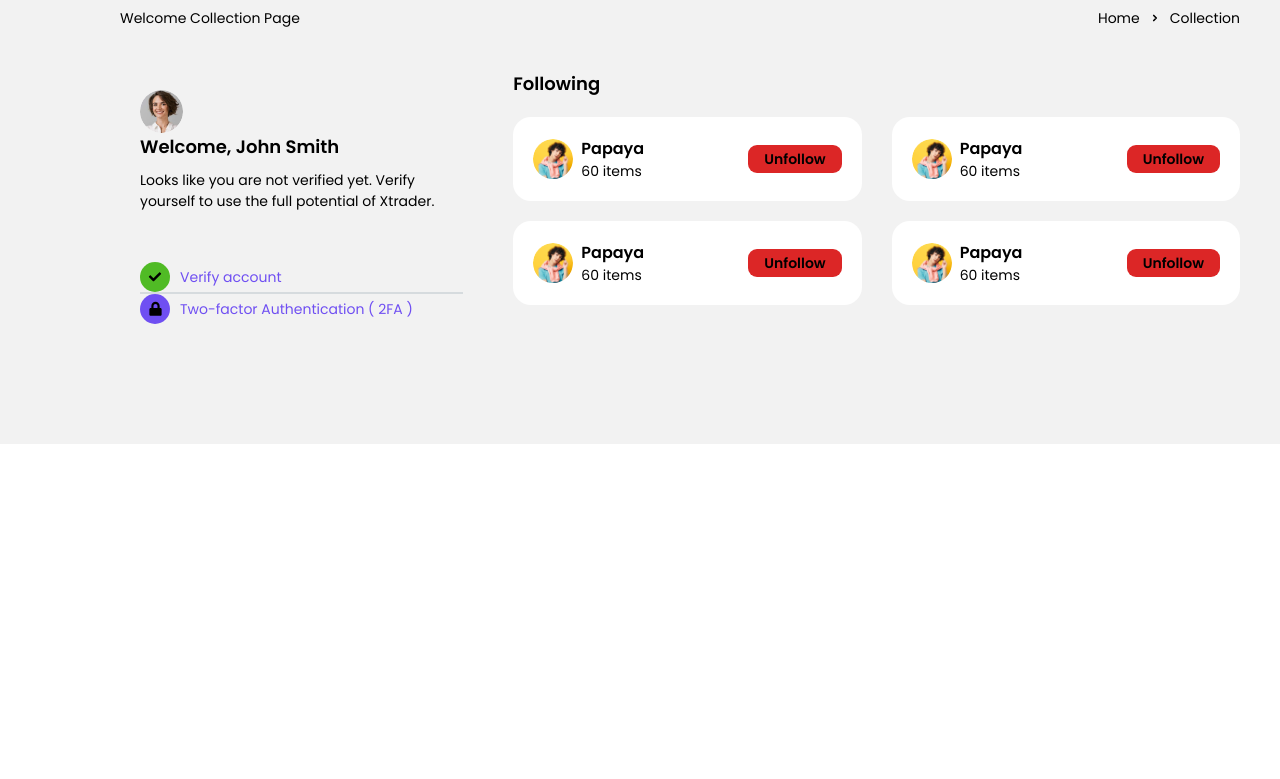
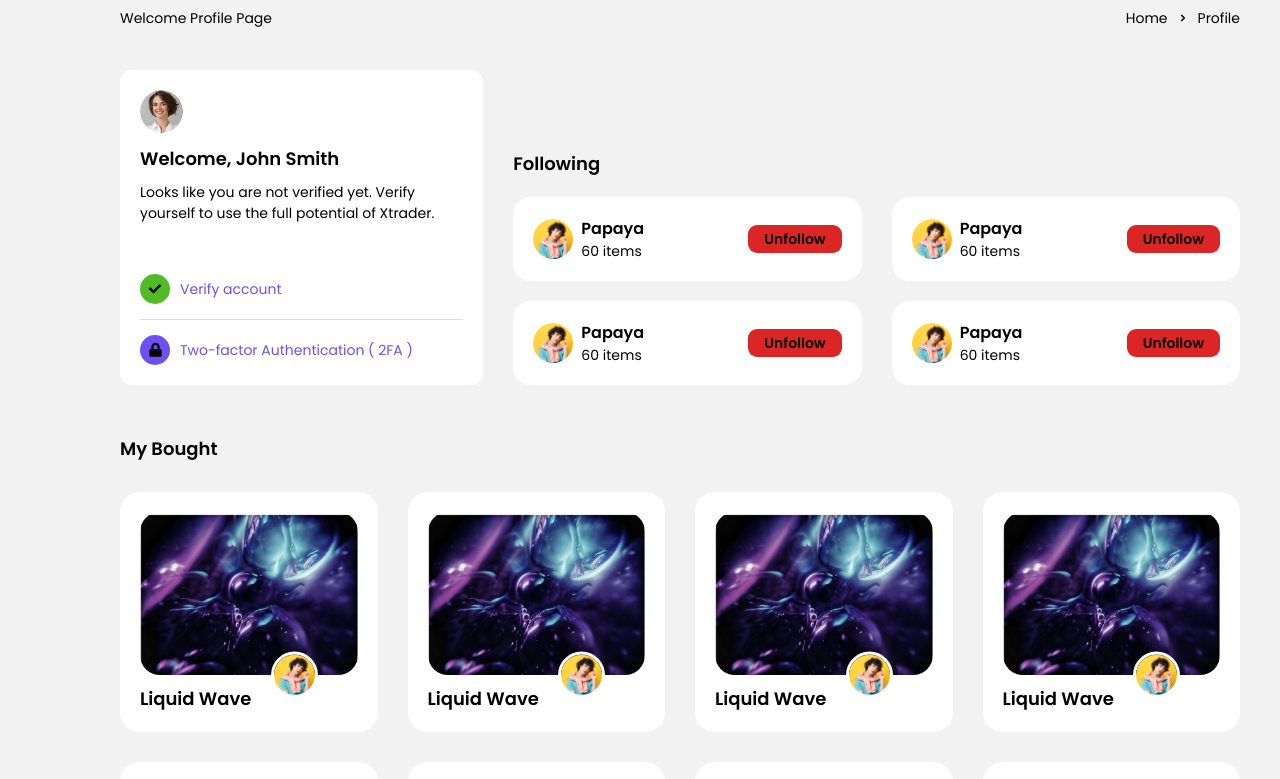
Before and after one commit to SajanThapa22/NFT-website, a React (Vite) app: page / in a window 1280 px wide. Shown: the part 5060-5839 px from the top of the page. Before the commit the page ends 5504 px from the top, so only its background shows below. Built offline with nearby package versions, Linux system fonts and the light colour scheme.

Commit message:
starting setting section

```diff
--- /dev/null
+++ b/src/components/BoughtCard.tsx
@@ -0,0 +1,22 @@
+import cool from "../assets/images/cool.png";
+import avatar from "../assets/images/avatar2.png";
+
+const BoughtCard = () => {
+  return (
+    <div className="p-5 bg-bg-comp grid gap-[10px] rounded-[20px]">
+      <div className="relative w-full">
+        <img src={cool} className="w-full aspect-[4/3] rounded-[20px]" alt="" />
+        <img
+          src={avatar}
+          className="size-[70px] lg:size-[47px] rounded-full border-[3px] border-[#fff] absolute bottom-0 translate-y-1/2 right-[50px] md:right-[40px]"
+          alt=""
+        />
+      </div>
+      <p className="text-[18px] text-txt-clr font-semibold capitalize">
+        liquid wave
+      </p>
+    </div>
+  );
+};
+
+export default BoughtCard;
--- a/src/components/Seperator.tsx
+++ b/src/components/Seperator.tsx
@@ -1,13 +1,6 @@
-interface Props {
-  top?: string;
-  bottom?: string;
-}
-
-const Seperator = ({ top, bottom }: Props) => {
+const Seperator = () => {
   return (
-    <div
-      className={`w-full h-[2px] bg-[#d6dbde] mb-[${bottom}] mt-[${top}]`}
-    ></div>
+    <div className={`w-full h-[1px] bg-[#d6dbde] mt-[15px] mb-[15px]`}></div>
   );
 };
 
--- a/src/pages/Profile.tsx
+++ b/src/pages/Profile.tsx
@@ -4,20 +4,21 @@ import Tick from "../assets/svgs/tick.svg?react";
 import Lock from "../assets/svgs/lock.svg?react";
 import Seperator from "../components/Seperator";
 import CreatorCard from "../components/CreatorCard";
+import BoughtCard from "../components/BoughtCard";
 
 const Profile = () => {
   return (
     <div>
-      <WelomeTitle pageTitle="collection" titleBelow="collection" />
+      <WelomeTitle pageTitle="profile" titleBelow="profile" />
 
-      <div className="grid grid-cols-[1fr,2fr] gap-[30px]">
-        <div id="profile-detail" className="p-5 rounded-[12px]">
+      <div className="grid grid-cols-1 lg:grid-cols-[1fr,2fr] gap-[30px]">
+        <div id="profile-detail" className="p-5 rounded-[12px] bg-bg-comp">
           <img
             src={avatar}
             className="w-42 aspect-square rounded-full"
             alt="profile picture"
           />
-          <p className="capitalize font-semibold text-[18px] text-txt-clr">
+          <p className="capitalize font-semibold text-[18px] text-txt-clr mt-3">
             welcome, john smith
           </p>
 
@@ -33,7 +34,7 @@ const Profile = () => {
             <p className="text-purp text-sm">Verify account</p>
           </div>
 
-          <Seperator top="15px" bottom="15px" />
+          <Seperator />
 
           <div className="flex gap-[10px] items-center">
             <div className="rounded-full bg-purp flex items-center justify-center size-[30px] p-2">
@@ -45,12 +46,12 @@ const Profile = () => {
           </div>
         </div>
 
-        <div id="following">
+        <div id="following" className="self-end">
           <p className="text-[18px] font-semibold text-txt-clr mb-5">
             Following
           </p>
 
-          <div className="grid grid-cols-2 gap-y-5 gap-x-[30px]">
+          <div className="grid grid-cols-1 lg:grid-cols-2 gap-y-5 gap-x-[30px]">
             <CreatorCard
               styles="border-none bg-[#dc2626] text-[#fff] font-semibold"
               text="unfollow"
@@ -70,6 +71,23 @@ const Profile = () => {
           </div>
         </div>
       </div>
+
+      <div id="my-bought" className="mt-[50px]">
+        <p className="text-[18px] text-txt-clr font-semibold capitalize mb-[30px]">
+          my bought
+        </p>
+
+        <div className="grid grid-cols-1 md:grid-cols-2 lg:grid-cols-3 xl:grid-cols-4 gap-[30px]">
+          <BoughtCard />
+          <BoughtCard />
+          <BoughtCard />
+          <BoughtCard />
+          <BoughtCard />
+          <BoughtCard />
+          <BoughtCard />
+          <BoughtCard />
+        </div>
+      </div>
     </div>
   );
 };
```
